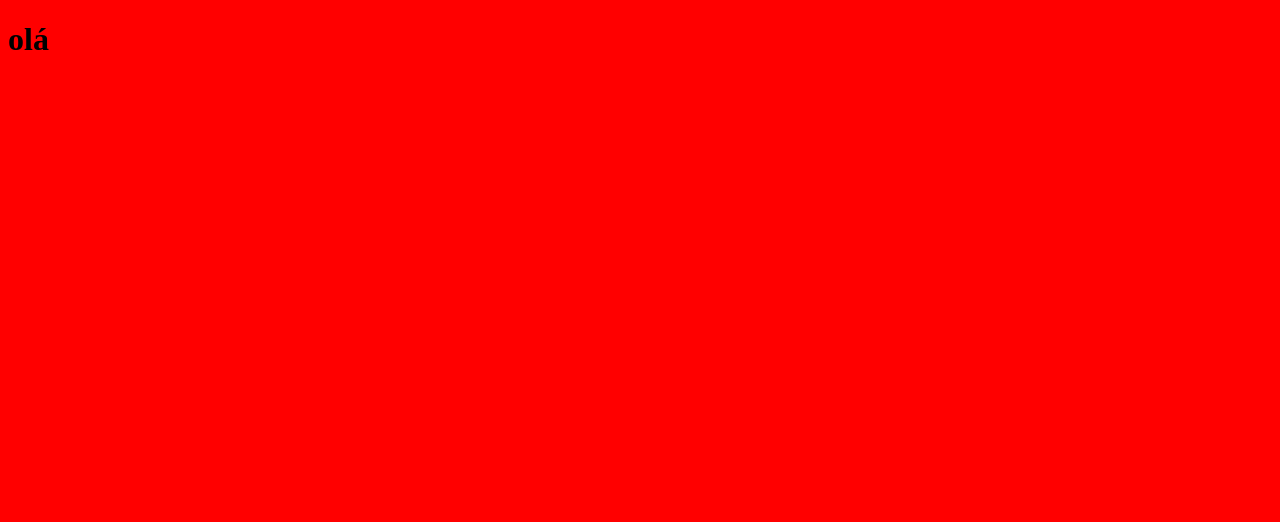
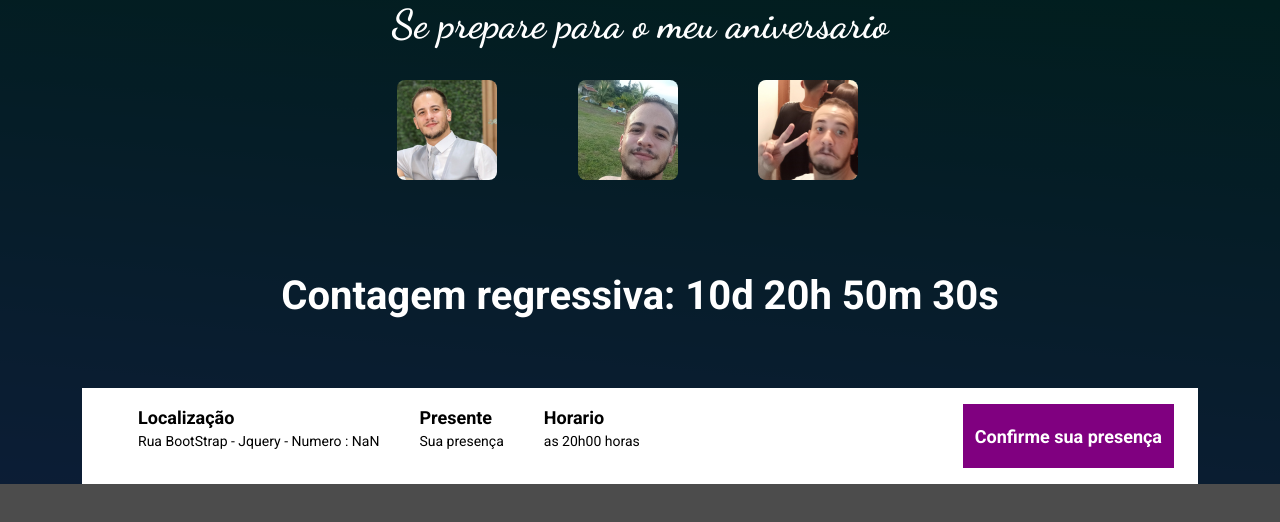
Before and after one commit to Matheusgmoliveira/projeto_aniversario, a website built with Parcel: page src/index.html in a window 1280 px wide. Built offline with nearby package versions, Linux system fonts and the light colour scheme.

Commit message:
refazendo o projeto

```diff
--- a/package.json
+++ b/package.json
@@ -12,6 +12,7 @@
   "license": "ISC",
   "devDependencies": {
     "@parcel/transformer-sass": "^2.12.0",
-    "parcel": "^2.12.0"
+    "parcel": "^2.12.0",
+    "sharp": "^0.31.3"
   }
 }
--- a/src/index.html
+++ b/src/index.html
@@ -1,13 +1,58 @@
 <!DOCTYPE html>
 <html lang="pt-br">
+
 <head>
     <meta charset="UTF-8">
     <meta name="viewport" content="width=device-width, initial-scale=1.0">
     <title>Meu aniversario</title>
-    <link rel="stylesheet" href="styles/main.scss">
+    <link rel="preconnect" href="https://fonts.googleapis.com">
+    <link rel="preconnect" href="https://fonts.gstatic.com" crossorigin>
+    <link
+        href="https://fonts.googleapis.com/css2?family=Dancing+Script:wght@400..700&family=Roboto:wght@400;700&display=swap"
+        rel="stylesheet">
+    <link rel="stylesheet" href="./styles/main.scss">
+    <link rel="stylesheet" href="/lib/bootstrap.min.css">
 </head>
+
 <body>
-    <h1>olá</h1>
+    <section class="hero">
+        <div class="container">
+            <h1 class="hero__title">Se prepare para o meu aniversario</h1>
+            <div class="row">
+                <div class="col-2">
+                    <img class="hero__img" src="/src/images/1.png" alt="">
+                </div>
+                <div class="col-2">
+                    <img class="hero__img"  src="/src/images/2.png" alt="">
+                </div>
+                <div class="col-2">
+                    <img class="hero__img"  src="/src/images/3.png" alt="">
+                </div>
+            </div>
+            <p class="hero__text">
+                Contagem regressiva: 10d 20h 50m 30s
+            </p>
+            <div class="infos-bar">
+                <ul class="infos-bar__infos">
+                    <li class="infos-bar__infos__item">
+                        <b>Localização</b>
+                        Rua BootStrap - Jquery - Numero : NaN
+                    </li>
+                    <li class="infos-bar__infos__item">
+                        <b>Presente</b>
+                        Sua presença
+                    </li>
+                    <li class="infos-bar__infos__item">
+                        <b>Horario</b>
+                        as 20h00 horas
+                    </li>
+                </ul>
+                <a href="#" class="button button--primary"> Confirme sua presença</a>
+            </div>
+
+        </div>
+    </section>
     <script src="scripts/main.js"></script>
 </body>
+
 </html>
--- /dev/null
+++ b/src/styles/_hero.scss
@@ -0,0 +1,53 @@
+@use 'variables';
+
+.hero{
+    background-image: linear-gradient(185deg,variables.$linear1,variables.$linear2);
+    .container{
+        position:relative;
+        display:block ;
+        align-items: center;
+    }
+
+    &::before{
+        position: absolute;
+        top: 0;
+        left: 0;
+        width: 100%;
+        height: 100%;
+        background-color: variables.$secondaryTextColor;
+        content: '';
+        opacity: 0.7;
+    }
+
+    &__title{
+        display: flex;
+        justify-content: center;
+        font-family: "Dancing Script", cursive;
+        text-align: center;
+        font-weight: bold;
+        color: variables.$textColor;
+        padding-bottom: 24px;
+    }
+
+    &__text{
+        margin-top: 64px;
+        margin-bottom: 64px;
+        font-size: 40px;
+        line-height: 56px;
+
+        font-weight: 800;
+        text-align: center;
+    }
+
+    .row{
+        display: flex;
+        margin: 0 auto;
+        padding-left: 32px;
+        justify-content: center;
+        padding-bottom: 24px;
+    }
+
+    &__img{
+        border-radius: 8px;
+    }
+}
--- /dev/null
+++ b/src/styles/_variables.scss
@@ -0,0 +1,6 @@
+$textColor:#fff;;
+$secondaryTextColor:#000;
+
+$linear1:#046465;
+$linear2:#2761b4;
+$purple:#9418db;
--- /dev/null
+++ b/src/styles/components/_buttons.scss
@@ -0,0 +1,14 @@
+.button{
+    display: flex;
+    padding: 12px;
+    font-size: 18px;
+    align-items: center;
+    text-decoration: none;
+    white-space: nowrap;
+
+    &--primary{
+        color: #fff;
+        background-color: purple;
+        font-weight: bold;
+    }
+}
--- /dev/null
+++ b/src/styles/components/_infos-bar.scss
@@ -0,0 +1,26 @@
+@use '../variables';
+
+.infos-bar{
+    background-color: variables.$textColor;
+    display: flex;
+    justify-content: space-between;
+    padding: 16px 24px;
+    &__infos{
+
+        display: flex;
+        gap: 40px;
+
+        &__item{
+            color: variables.$secondaryTextColor;;
+            font-size: 14px;
+
+            b{
+                font-size: 18px;
+                color: variables.$secondaryTextColor;;
+                display: block;
+            }
+        }
+
+    }
+
+}
--- a/src/styles/main.scss
+++ b/src/styles/main.scss
@@ -1,3 +1,12 @@
-body{
-    background-color: red;
+@use 'hero';
+@use 'components/infos-bar';
+@use 'components/buttons';
+
+*{
+    padding: 0;
+    margin: 0;
+    box-sizing: border-box;
+    color: #fff;
+    list-style: none;
+    font-family: 'Roboto',sans-serif;
 }
```
Also changed, not shown: lib/bootstrap.min.css (added), src/images/1.png (added), src/images/2.png (added), src/images/3.png (added), 1 other file.
